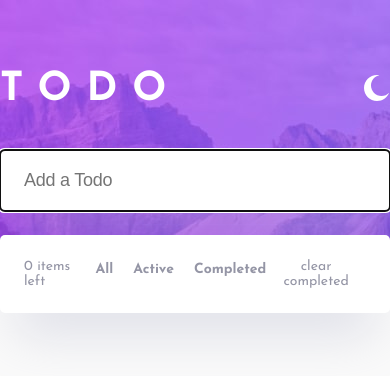
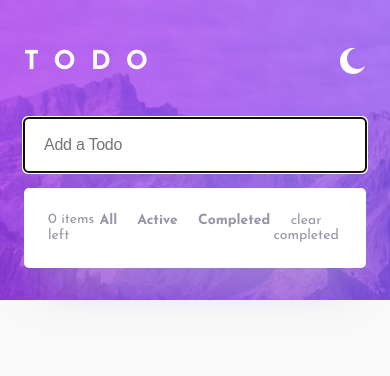
Before and after one commit to imonaar/todo-app-frontend-mentor, a React (Create React App) app: page / in a window 390 px wide. Shown: the top 376 px of the page. Built offline with nearby package versions, Linux system fonts and the light colour scheme.

Commit message:
mobile styles

```diff
--- a/public/index.html
+++ b/public/index.html
@@ -4,6 +4,7 @@
     <meta charset="utf-8" />
     <meta name="viewport" content="width=device-width, initial-scale=1" />
     <meta name="theme-color" content="#000000" />
+    <meta name="color-scheme" content="dark light">
     <meta name="description" content="Todo List application" />
     <link rel="manifest" href="%PUBLIC_URL%/manifest.json" />
     <link rel="preconnect" href="https://fonts.googleapis.com" />
--- a/src/components/header/index.js
+++ b/src/components/header/index.js
@@ -31,3 +31,9 @@ export default function Header() {
     </nav>
   );
 }
+
+//references
+//https://medium.com/hypersphere-codes/detecting-system-theme-in-javascript-css-react-f6b961916d48
+//https://css-tricks.com/a-complete-guide-to-dark-mode-on-the-web/
+//https://stackoverflow.com/questions/56926963/react-add-body-class-only-to-certain-components-in-useeffect-hook
+//https://ryanmulligan.dev/blog/themes-and-schemes/
--- a/src/styles/_globals.scss
+++ b/src/styles/_globals.scss
@@ -49,12 +49,21 @@ body {
 
   font-family: "Josefin Sans", sans-serif;
   font-size: 1.125rem;
+  line-height: 1.125rem;
   background-color: var(--bg-color);
   background-image: var(--bg);
   background-repeat: no-repeat;
 
-  padding-top: 4.375rem;
+  padding-block: 4.375rem;
+  padding-inline: 1.5rem;
   color: var(--color);
+
+  @include mobile {
+    font-size: 1rem;
+    line-height: 1rem;
+
+    padding-block: 3rem;
+  }
 
   &.dark {
     --color: #c8cbe7;
--- a/src/styles/_header.scss
+++ b/src/styles/_header.scss
@@ -2,12 +2,20 @@
   display: flex;
   align-items: center;
   justify-content: space-between;
-  margin-bottom: 2.5rem;
+  margin-bottom: 3rem;
 
-  h1{
-      text-transform: uppercase;
-      font-size: 2.5rem;
-      letter-spacing: 15px;
-      color: white;
+  @include mobile {
+    margin-bottom: 2.5rem;
+  }
+
+  h1 {
+    text-transform: uppercase;
+    font-size: 2.5rem;
+    letter-spacing: 15px;
+    color: white;
+
+    @include mobile {
+      font-size: 1.625rem;
+    }
   }
 }
--- a/src/styles/_main.scss
+++ b/src/styles/_main.scss
@@ -4,6 +4,10 @@
 .todo-container {
   display: grid;
   gap: 1.5rem;
+
+  @include mobile {
+    gap: 1rem;
+  }
 }
 
 .todo-input {
@@ -22,6 +26,12 @@
     background-color: var(--bg-list);
 
     color: var(--input-color);
+
+    @include mobile {
+      font-size: 1rem;
+      padding-block: 1.125rem;
+      padding-inline: 1.25rem;
+    }
   }
 }
 
@@ -41,6 +51,12 @@
   border-bottom: 1px solid var(--border-color);
   cursor: pointer;
 
+  @include mobile {
+    padding-block: 1rem;
+    padding-inline: 1.25rem;
+    gap: 0.75rem;
+  }
+
   .toggle {
     margin: 0;
     padding: 0;
@@ -52,6 +68,11 @@
     border: 1px solid var(--border-color);
 
     position: relative;
+
+    @include mobile {
+      block-size: 1.25rem;
+      inline-size: 1.25rem;
+    }
 
     &::before {
       content: "";
@@ -82,17 +103,20 @@
         background: url("../../public/images/icon-check.svg");
         background-repeat: no-repeat;
         background-position: center;
-        background-size: 0.75rem;
+        background-size: 0.7rem;
       }
     }
   }
 
   p {
     margin-right: auto;
-    line-height: 18px;
     letter-spacing: -0.25px;
     font-weight: 400;
     margin-bottom: -0.25rem;
+
+    @include mobile {
+      letter-spacing: -0.17px;
+    }
   }
 
   .destroy {
@@ -106,6 +130,12 @@
     cursor: pointer;
 
     visibility: hidden;
+
+    @include mobile {
+      visibility: visible;
+      block-size: 16px;
+      inline-size: 16px;
+    }
   }
 
   &:hover {
--- /dev/null
+++ b/src/styles/_mixin.scss
@@ -0,0 +1,16 @@
+@mixin mobile {
+  @media (max-width: 599px) {
+    @content;
+  }
+}
+@mixin tablet {
+  @media (min-width: 600px) {
+    @content;
+  }
+}
+
+@mixin desktop {
+  @media (min-width: 1024px) {
+    @content;
+  }
+}
--- a/src/styles/styles.scss
+++ b/src/styles/styles.scss
@@ -1,3 +1,4 @@
+@import 'mixin';
 @import 'globals';
 @import 'main';
 @import 'footer';
```
